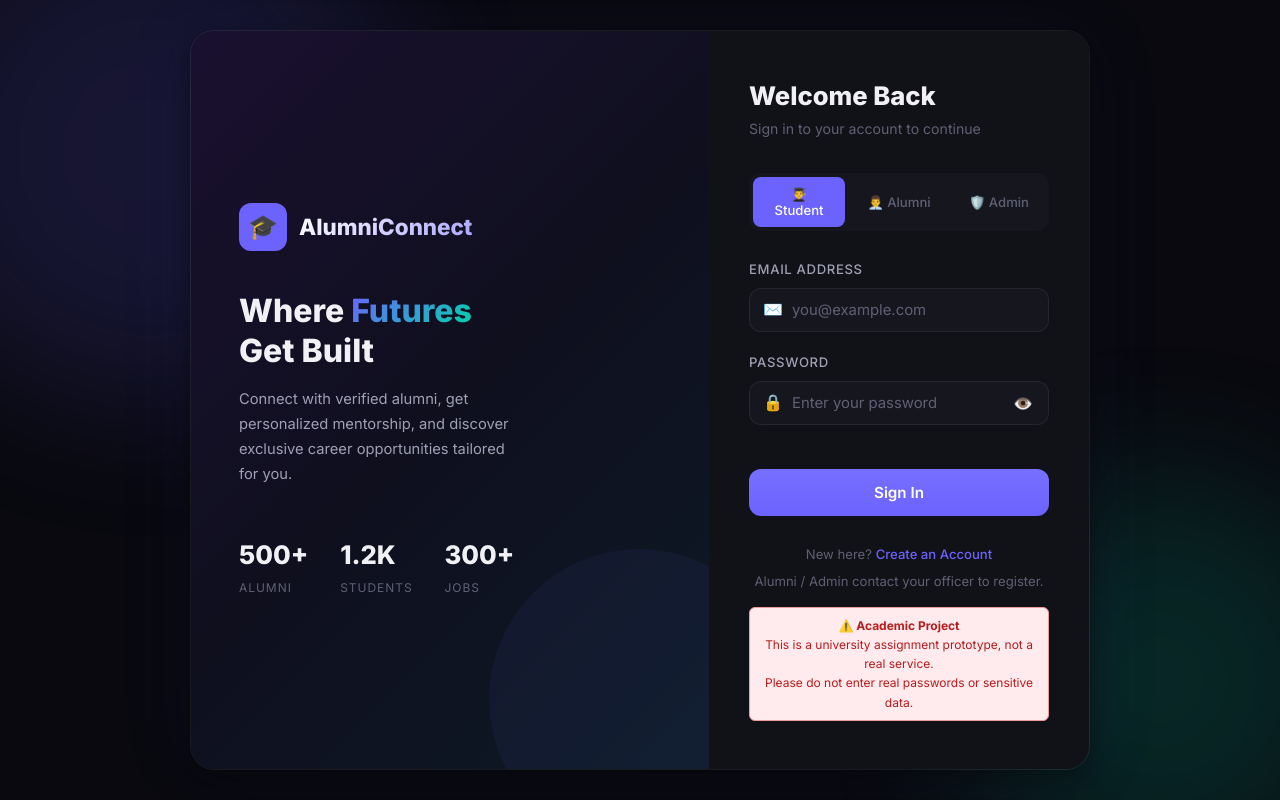
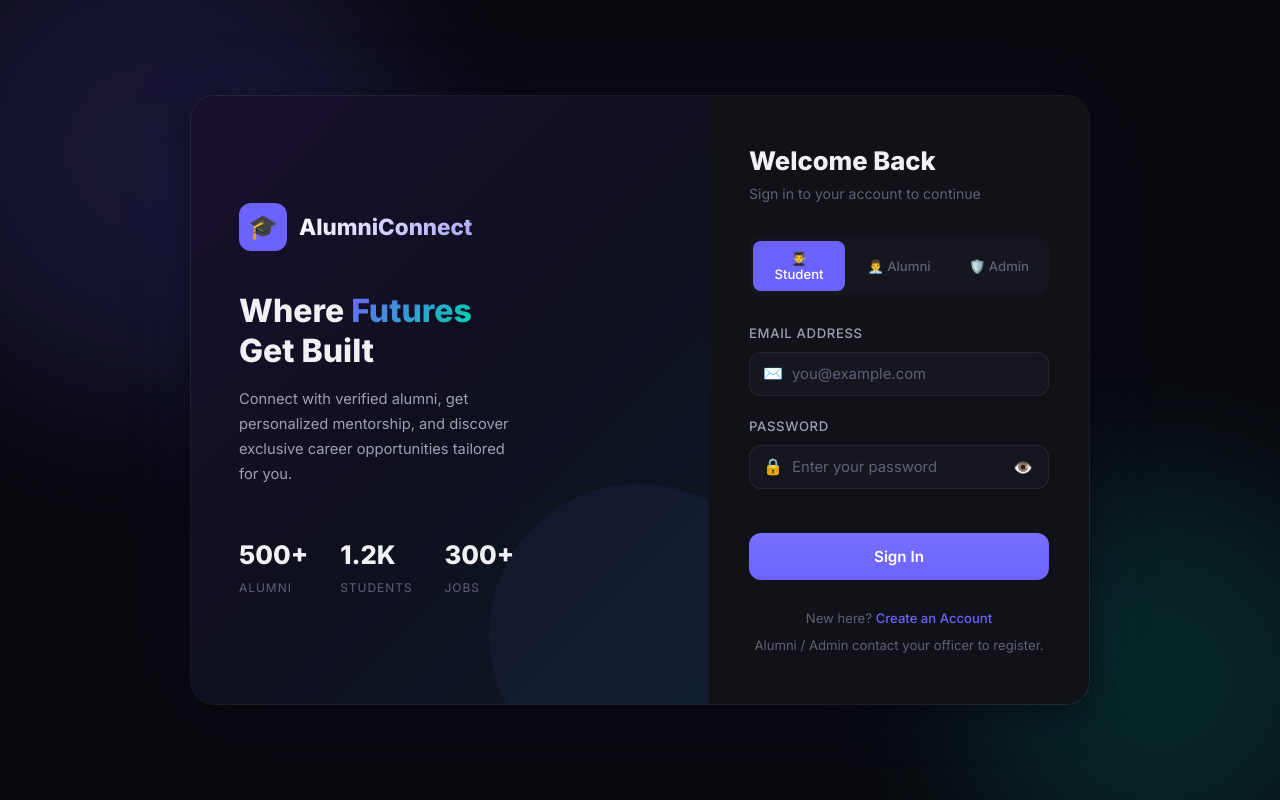
Before and after one commit to jitheshl/smart-alumini-mentoring-system, a plain HTML site: page frontend/public/index.html in a window 1280 px wide. Drawn offline with Linux system fonts and the light colour scheme.

Commit message:
Remove academic project disclaimer

```diff
--- a/frontend/public/index.html
+++ b/frontend/public/index.html
@@ -78,12 +78,7 @@
         <p style="margin-top:6px;">Alumni / Admin contact your officer to register.</p>
       </div>
 
-      <!-- ACADEMIC DISCLAIMER TO PREVENT PHISHING FLAGS -->
-      <div style="text-align: center; font-size: 0.75rem; color: #b71c1c; margin-top: 15px; padding: 8px; background: #ffebee; border: 1px solid #ef9a9a; border-radius: 6px;">
-        <strong>⚠️ Academic Project</strong><br>
-        This is a university assignment prototype, not a real service.<br>
-        Please do not enter real passwords or sensitive data.
-      </div>
+
     </div>
   </div>
 
```
Also changed, not shown: frontend/public/signup.html (+1 -6 lines).
